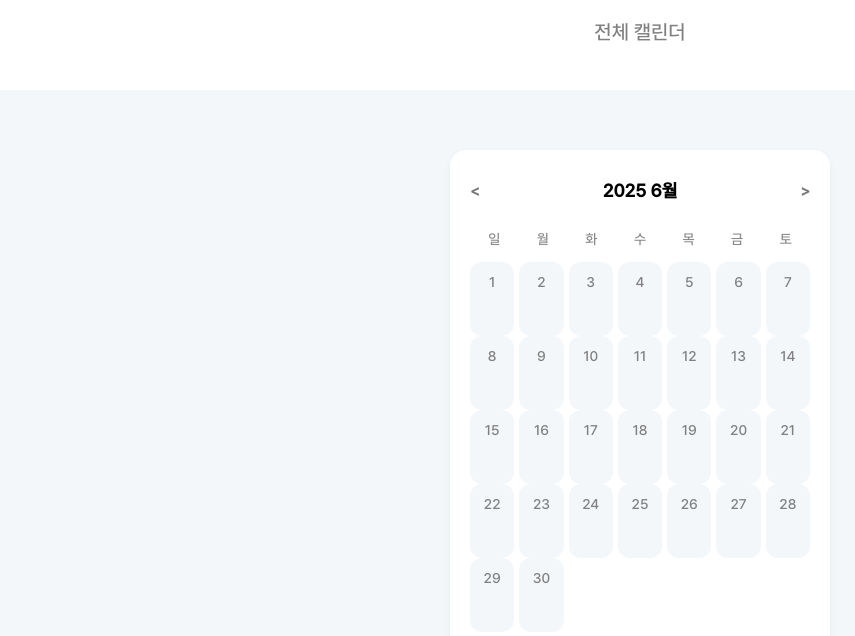
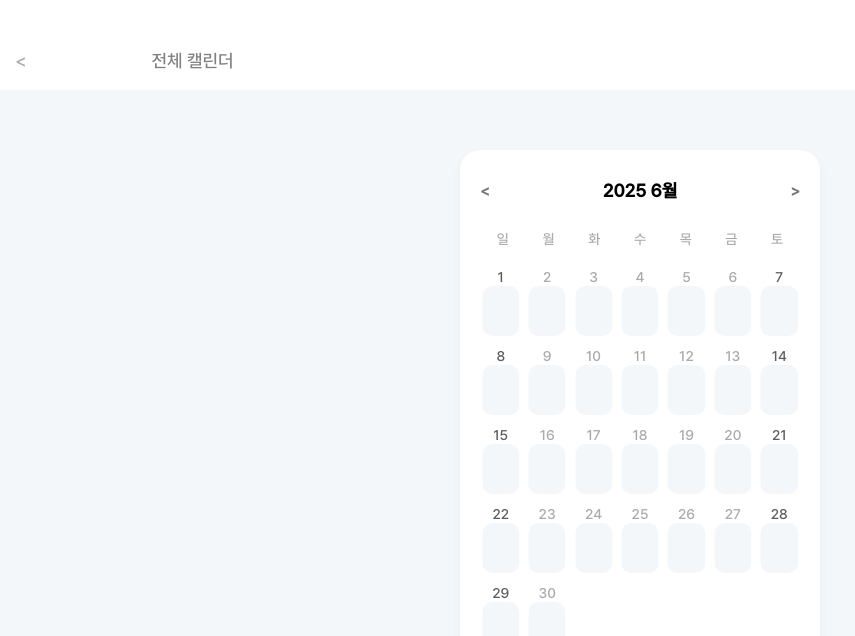
Before and after one commit to 2025GlobalInternship/kusuri-front, a Next.js app: page /calendar in a window 1280 px wide. Shown: the top 636 px of the page, without its empty margins (0-855 px from the left). Built offline with nearby package versions, Linux system fonts and the light colour scheme.

Commit message:
[feat]calendar추가

```diff
--- a/src/pages/calendar/index.module.css
+++ b/src/pages/calendar/index.module.css
@@ -27,8 +27,26 @@
     grid-template-columns: repeat(7, 1fr);
     text-align: center;
     font-size: 14px;
-    margin-bottom: 15px;
-    color: #888;
+    margin-bottom: -10px;
+    color: rgba(170, 170, 170, 1);
+  }
+
+    /* 요일 색상 (토요일, 일요일만 따로 설정) */
+  .daysOfWeek div:nth-child(1) { /* 일요일 */
+    color: rgba(170, 170, 170, 1);
+  }
+
+  .daysOfWeek div:nth-child(7) { /* 토요일 */
+    color: rgba(170, 170, 170, 1);
+  }
+
+  /* 날짜 색상 (토요일, 일요일만 따로 설정) */
+  .day:nth-child(7n + 1) { /* 일요일 날짜 */
+    color: rgba(93, 93, 93, 1);
+  }
+
+  .day:nth-child(7n) { /* 토요일 날짜 */
+    color: rgba(93, 93, 93, 1);
   }
 
 
@@ -41,20 +59,34 @@
   .day {
     text-align: center;
     padding: 12px;
-    height: 50px;
+    height: 55px;
     font-size: 14px;
-    border-radius: 12px;
-    background-color: rgba(244, 247, 250, 1);
-    color: gray;
+    color: rgba(170, 170, 170, 1);
     cursor: pointer;
     position: relative;
+    display: flex;
+    flex-direction: column;
+    align-items: center;
+    justify-content: center;
+}
 
-  }
+.day:empty::after {
+  background-color: transparent; /* 빈 날짜 칸 투명 */
+  content: none;
+}
 
-  .day:empty {
-    background-color: transparent; /* 빈 날짜 칸 투명 */
-    border: none;
-  }
+
+.day::after {
+    content: "";
+    width: 90%;  /* 사각형 크기 조정 */
+    height: 50px;
+    background-color: rgba(244, 247, 250, 1); /* 연한 회색 */
+    border-radius: 10px; /* 둥글게 */
+    position: absolute;
+    bottom: -20px; /* 날짜 아래에 위치 */
+    left: 50%;
+    transform: translateX(-50%);
+}
 
   /* 선택된 날짜 스타일 */
   .selected {
@@ -82,9 +114,10 @@
   /* 캘린더 컨테이너 */
   .calendarContainer {
     background-color: rgba(255, 255, 255, 1);
-    border-radius: 16px;
+    border-radius: 20px;
     padding: 2s0px;
-    width: 340px;
+    width: 320px;
+    height: 550px;
     margin: 60px auto;
     box-shadow: 0 4px 10px rgba(0, 0, 0, 0.05);
   }
@@ -106,3 +139,23 @@
     color: #777;
     user-select: none;
 }
+
+.headerContainer {
+  display: flex;
+  align-items: center;
+  padding: 30px 15px;
+}
+
+.backArrow {
+  font-size: 18px;
+  color: #aaa;
+  cursor: pointer;
+  margin-right: 5px;
+  margin-bottom: -60px;
+}
+
+.headerTitle {
+  font-size: 18px;
+  margin-bottom: -60px;
+  margin-left: 120px;
+}
--- a/src/pages/calendar/index.tsx
+++ b/src/pages/calendar/index.tsx
@@ -1,9 +1,11 @@
 import React, { useState } from 'react';
+import { useRouter } from 'next/router';
 import styles from './index.module.css';
 import NavigationVarLayout from "@/components/navigation_var-layout";
 
 const Calendar = () => {
-  const [currentMonth, setCurrentMonth] = useState(new Date(2025, 5, 18)); // 2025년 3월 시작
+  const router = useRouter(); // useRouter 추가
+  const [currentMonth, setCurrentMonth] = useState(new Date(2025, 5, 18)); // 2025년 6월 시작
 
   const getDaysInMonth = (date: Date) => {
     const year = date.getFullYear();
@@ -55,7 +57,13 @@ const Calendar = () => {
   return (
     <>
       {/* 헤더 */}
-      <div className={styles.headerContainer}>전체 캘린더</div>
+      <div className={styles.headerContainer}>
+        {/* 🔙 왼쪽 얇은 화살표 버튼 추가 */}
+        <span className={styles.backArrow} onClick={() => router.push("/alram")}>
+          {"<"}
+        </span>
+        <span className={styles.headerTitle}>전체 캘린더</span>
+      </div>
 
       {/* 헤더 아래 여백 */}
       <div className={styles.headerSpacer}></div>
```
